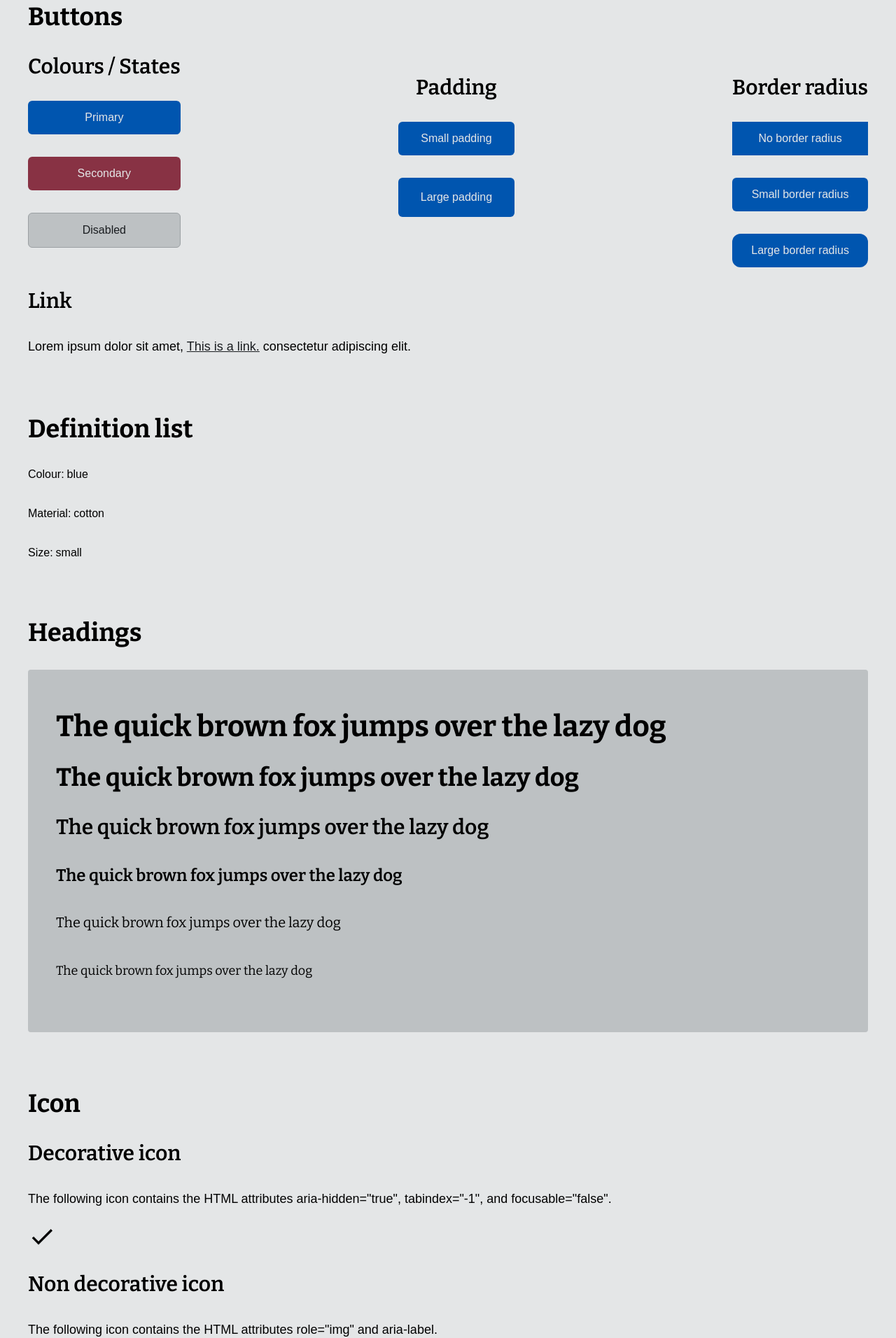
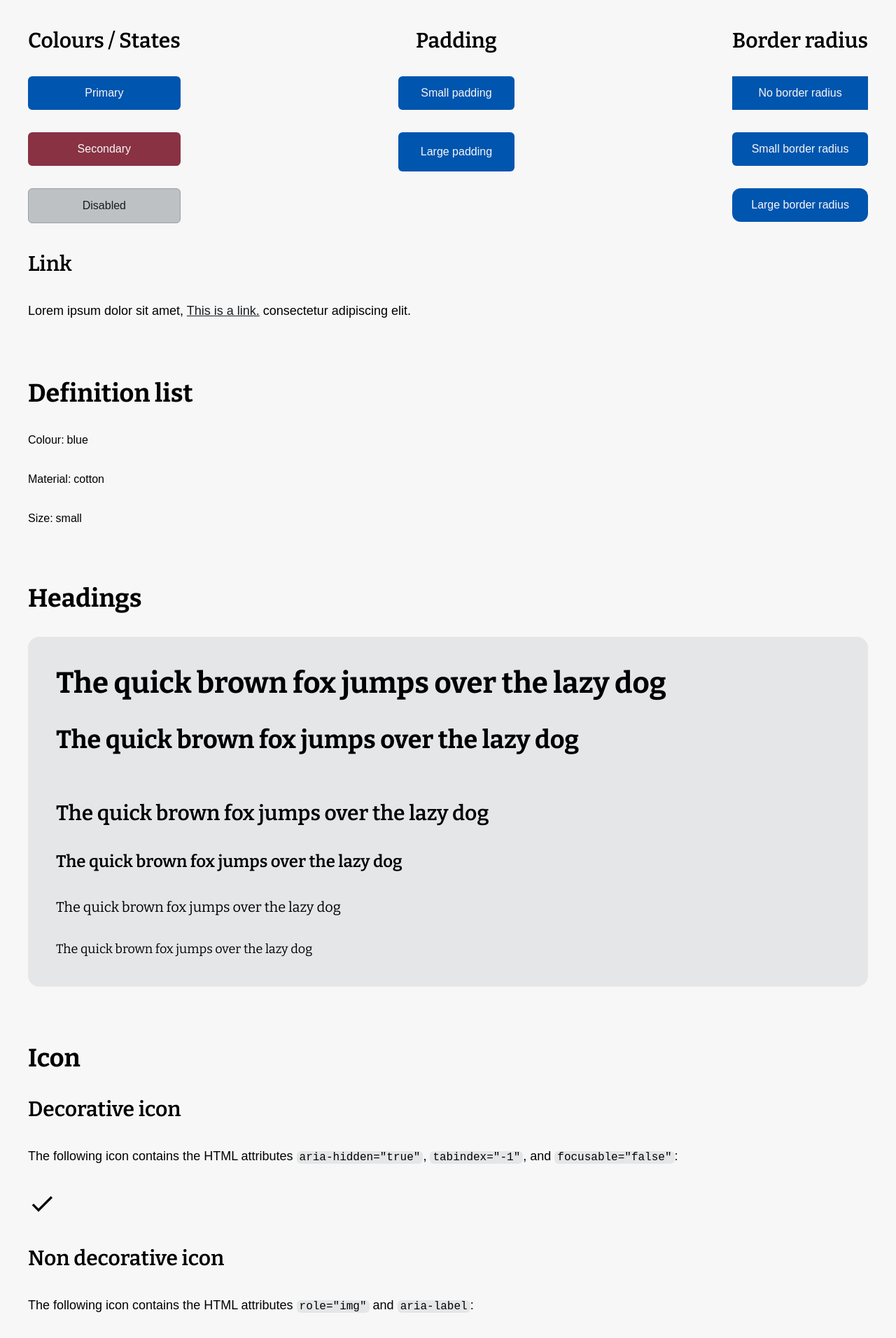
Before and after one commit to marboqmar/starter, a React (Vite) app: page / in a window 1280 px wide. Shown: the part 175-2087 px from the top of the page at 70% size. Built offline with nearby package versions, Linux system fonts and the light colour scheme; a web font is replaced by a local one.

Commit message:
Added margin, stack and row variables. Styled code tag, zeroed headings, paragraph, blockquote and definition list margins. Modified styling of the components page to still look the same

```diff
--- a/src/components/atoms/Heading/Heading.css
+++ b/src/components/atoms/Heading/Heading.css
@@ -3,7 +3,7 @@ h1,
   font-family: var(--font-family-heading);
   font-size: var(--font-size-4xl);
   font-weight: var(--font-weight-bold);
-  line-height: var(--line-height-xs);
+  line-height: var(--line-height-sm);
   color: var(--color-black);
 }
 
--- a/src/css/global/colour-variables.css
+++ b/src/css/global/colour-variables.css
@@ -15,12 +15,13 @@
   --colour-neutral: #1F425E;
 
   /* White */
-  --colour-white: #E4E6E7;
+  --colour-white: #F7F7F7;
 
   /* Black */
   --colour-black: #1A1D20;
 
   /* Grey */
+  --colour-gray-50: #E4E6E7;
   --colour-gray-100: #BDC1C3;
   --colour-gray-300: #9BA0A3;
   --colour-gray-500: #595D60;
--- a/src/css/global/layout.css
+++ b/src/css/global/layout.css
@@ -1,38 +1,86 @@
-/* Container */
-.container {
-  max-width: 100%;
-  margin-left: auto;
-  margin-right: auto;
-  padding-left: var(--spacing-sm);
-  padding-right: var(--spacing-sm);
+/* Margins - small */
+.margin-sm  {
+  margin: var(--spacing-sm);
 }
 
-@media (min-width: 768px) {
-  .container {
-    max-width: 720px;
-  }
+.margin-top-sm {
+  margin-top: var(--spacing-sm);
 }
 
-@media (min-width: 1024px) {
-  .container {
-    max-width: 960px;
-  }
+.margin-bottom-sm {
+  margin-bottom: var(--spacing-sm);
 }
 
-@media (min-width: 1280px) {
-  .container {
-    max-width: 1200px;
-  }
+.margin-x-sm {
+  margin-left: var(--spacing-sm);
+  margin-right: var(--spacing-sm);
 }
 
-/* Grid */
-.grid {
-  display: grid;
-  gap: var(--spacing-md);
-  grid-template-columns: 1fr;
+.mmargin-y-sm {
+  margin-top: var(--spacing-sm);
+  margin-bottom: var(--spacing-sm);
 }
 
-/* Grid gap */
+/* Margins - medium */
+.margin-md  {
+  margin: var(--spacing-md);
+}
+
+.margin-top-md {
+  margin-top: var(--spacing-md);
+}
+
+.margin-bottom-md {
+  margin-bottom: var(--spacing-md);
+}
+
+.margin-x-md {
+  margin-left: var(--spacing-md);
+  margin-right: var(--spacing-md);
+}
+
+.margin-y-md {
+  margin-top: var(--spacing-md);
+  margin-bottom: var(--spacing-md);
+}
+
+/* Margins - large */
+.margin-lg  {
+  margin: var(--spacing-lg);
+}
+
+.margin-top-lg {
+  margin-top: var(--spacing-lg);
+}
+
+.margin-bottom-lg {
+  margin-bottom: var(--spacing-lg);
+}
+
+.margin-x-lg {
+  margin-left: var(--spacing-lg);
+  margin-right: var(--spacing-lg);
+}
+
+.margin-y-lg {
+  margin-top: var(--spacing-lg);
+  margin-bottom: var(--spacing-lg);
+}
+
+/* Vertical layout */
+.stack {
+  display: flex;
+  flex-direction: column;
+}
+
+/* Horizontal layout */
+.row {
+  display: flex;
+  flex-direction: row;
+  align-items: center;
+}
+
+/* Gap */
 .gap-sm {
   gap: var(--spacing-sm);
 }
@@ -43,6 +91,12 @@
 
 .gap-lg {
   gap: var(--spacing-lg);
+}
+
+/* Grid */
+.grid {
+  display: grid;
+  grid-template-columns: 1fr;
 }
 
 /* Grid columns */
@@ -235,3 +289,30 @@
     grid-column: span 12 / span 12;
   }
 }
+
+/* Container */
+.container {
+  max-width: 100%;
+  margin-left: auto;
+  margin-right: auto;
+  padding-left: var(--spacing-sm);
+  padding-right: var(--spacing-sm);
+}
+
+@media (min-width: 768px) {
+  .container {
+    max-width: 720px;
+  }
+}
+
+@media (min-width: 1024px) {
+  .container {
+    max-width: 960px;
+  }
+}
+
+@media (min-width: 1280px) {
+  .container {
+    max-width: 1200px;
+  }
+}
--- a/src/css/global/site.css
+++ b/src/css/global/site.css
@@ -30,6 +30,27 @@ ol {
   list-style: none;
 }
 
+h1,
+h2,
+h3,
+h4,
+h5,
+h6,
+p,
+blockquote,
+dd,
+dl {
+  margin: 0;
+}
+
+code {
+  font-size: var(--font-size-sm);
+  background-color: var(--colour-gray-50);
+  border-radius: var(--radius-sm);
+  padding-right: var(--spacing-0-25);
+  padding-left: var(--spacing-0-25);
+}
+
 /* Remove animations for people who've turned them off */
 @media (prefers-reduced-motion: reduce) {
   *,
--- a/src/css/global/typography-variables.css
+++ b/src/css/global/typography-variables.css
@@ -21,7 +21,6 @@
   --font-weight-bold: 700;
 
   /* Line height */
-  --line-height-xs: 1;
   --line-height-sm: 1.25;
   --line-height-base: 1.5;
   --line-height-lg: 1.75;
--- a/src/css/global/typography.css
+++ b/src/css/global/typography.css
@@ -1,7 +1,7 @@
-
-
 p,
 .body-copy {
+  margin-block-start: 0;
+  margin-block-end: 0;
   font-family: var(--font-family-base);
   font-size: var(--font-size-base);
   line-height: var(--line-height-lg);
--- a/src/css/global/variables.css
+++ b/src/css/global/variables.css
@@ -36,11 +36,10 @@
   --spacing-xl: 3rem;        /* 48px */
 
   /* Border radius */
-  --radius-sm: 0.25rem;      /* 4px */
-  --radius-md: 0.375rem;     /* 6px */
-  --radius-lg: 0.5rem;       /* 8px */
-  --radius-xl: 0.75rem;      /* 12px */
-  --radius-2xl: 1rem;        /* 16px */
+  --radius-sm: 0.375rem;     /* 6px */
+  --radius-md: 0.75rem;      /* 12px */
+  --radius-lg: 1rem;         /* 16px */
+  --radius-xl: 1.5rem;       /* 24px */
   --radius-full: 9999px;
 
   /* Grid */
--- a/src/css/pages/Components.css
+++ b/src/css/pages/Components.css
@@ -2,21 +2,8 @@
   margin-bottom: var(--spacing-xl);
 }
 
-.button-examples {
-  display: flex;
-  flex-direction: column;
-}
-
-.button-examples:first-of-type {
-  .heading-3 {
-    margin-top: 0;
-  }
-}
-
-.button-group {
-  display: flex;
-  flex-direction: column;
-  gap: var(--spacing-sm);
+.component-section .heading-2 {
+  margin-bottom: var(--spacing-sm);
 }
 
 .button-group .button {
@@ -24,9 +11,13 @@
 }
 
 .heading-examples {
-  background-color: var(--colour-gray-100);
-  padding: var(--spacing-sm) var(--spacing-md);
-  border-radius: var(--radius-sm);
+  background-color: var(--colour-gray-50);
+  padding: var(--spacing-md);
+  border-radius: var(--radius-lg);
+}
+
+.icon-example {
+  margin-bottom: var(--spacing-md);
 }
 
 .icon.large-coloured {
--- a/src/pages/Components.jsx
+++ b/src/pages/Components.jsx
@@ -12,16 +12,16 @@ const descriptions = [
 
 export const Components = () => {
   return (
-    <div className="container">
-      <Heading level={1}>Components</Heading>
+    <div className="components container">
+      <Heading level={1} className="margin-bottom-md">Components</Heading>
       {/* Buttons */}
       <div className="component-section">
         <Heading>Buttons</Heading>
-        <div className="button-components">
+        <div className="button-components stack gap-md">
           {/* Buttons - Colours / States */}
-          <div className="button-examples">
+          <div className="button-examples stack gap-sm">
             <Heading level={3}>Colours / States</Heading>
-            <div className="button-group">
+            <div className="button-group stack gap-sm">
               <Button
               >
                 Primary
@@ -40,9 +40,9 @@ export const Components = () => {
           </div>
 
           {/* Buttons - Padding */}
-          <div className="button-examples">
+          <div className="button-examples stack gap-sm">
             <Heading level={3}>Padding</Heading>
-            <div className="button-group">
+            <div className="button-group stack gap-sm">
               <Button
               >
                 Small padding
@@ -56,9 +56,9 @@ export const Components = () => {
           </div>
 
           {/* Buttons - Border radius */}
-          <div className="button-examples">
+          <div className="button-examples stack gap-sm">
             <Heading level={3}>Border radius</Heading>
-            <div className="button-group">
+            <div className="button-group stack gap-sm">
               <Button
                 borderRadius={"none"}
               >
@@ -77,8 +77,8 @@ export const Components = () => {
             </div>
           </div>
         </div>
-
         {/* Buttons - Link */}
+        <div className="stack gap-sm margin-top-md">
           <Heading level={3}>Link</Heading>
           <p>Lorem ipsum dolor sit amet, {" "}
             <Button
@@ -91,6 +91,7 @@ export const Components = () => {
             {" "} consectetur adipiscing elit.
           </p>
         </div>
+      </div>
 
 
       {/* Definition list */}
@@ -102,7 +103,7 @@ export const Components = () => {
       {/* Headings */}
       <div className="component-section">
         <Heading>Headings</Heading>
-        <div className="heading-examples">
+        <div className="heading-examples stack gap-sm">
           <Heading level={1}>The quick brown fox jumps over the lazy dog</Heading>
           <Heading>The quick brown fox jumps over the lazy dog</Heading>
           <Heading level={3}>The quick brown fox jumps over the lazy dog</Heading>
@@ -115,22 +116,41 @@ export const Components = () => {
       {/* Icon */}
       <div className="component-section">
         <Heading>Icon</Heading>
+        <div className="icon-example stack gap-sm">
           <Heading level={3}>Decorative icon</Heading>
-        <p>The following icon contains the HTML attributes aria-hidden="true", tabindex="-1", and focusable="false".</p>
+          <p>
+            The following icon contains the HTML attributes{" "}
+            <code>aria-hidden="true"</code>,{" "}
+            <code>tabindex="-1"</code>, and{" "}
+            <code>focusable="false"</code>:
+          </p>
           <Icon isDecorative>
             <path d="M9 16.17L4.83 12l-1.42 1.41L9 19 21 7l-1.41-1.41z" />
           </Icon>
+        </div>
+        <div className="icon-example stack gap-sm">
           <Heading level={3}>Non decorative icon</Heading>
-        <p>The following icon contains the HTML attributes role="img" and aria-label.</p>
+          <p>
+            The following icon contains the HTML attributes{" "}
+            <code>role="img"</code> and{" "}
+            <code>aria-label</code>:
+          </p>
           <Icon ariaLabel={"check mark"}>
             <path d="M9 16.17L4.83 12l-1.42 1.41L9 19 21 7l-1.41-1.41z" />
           </Icon>
+        </div>
+        <div className="icon-example stack gap-sm">
           <Heading level={3}>Different colours and sizes</Heading>
-        <p>The previous icons are inheritting the colour of the text, but the colour and size can be modified using CSS.</p>
+          <p>
+            The previous icons, by default, are inheritting the colour of the text and have size of
+            1.5rem by 1.5rem. But, the colour and size of the icon component can be modified using
+            CSS, as demonstrated in the following icon:
+          </p>
           <Icon isDecorative className="large-coloured">
             <path d="M9 16.17L4.83 12l-1.42 1.41L9 19 21 7l-1.41-1.41z" />
           </Icon>
         </div>
       </div>
+    </div>
   )
 }
```
Lines whose indentation alone changed are shown as unchanged.
